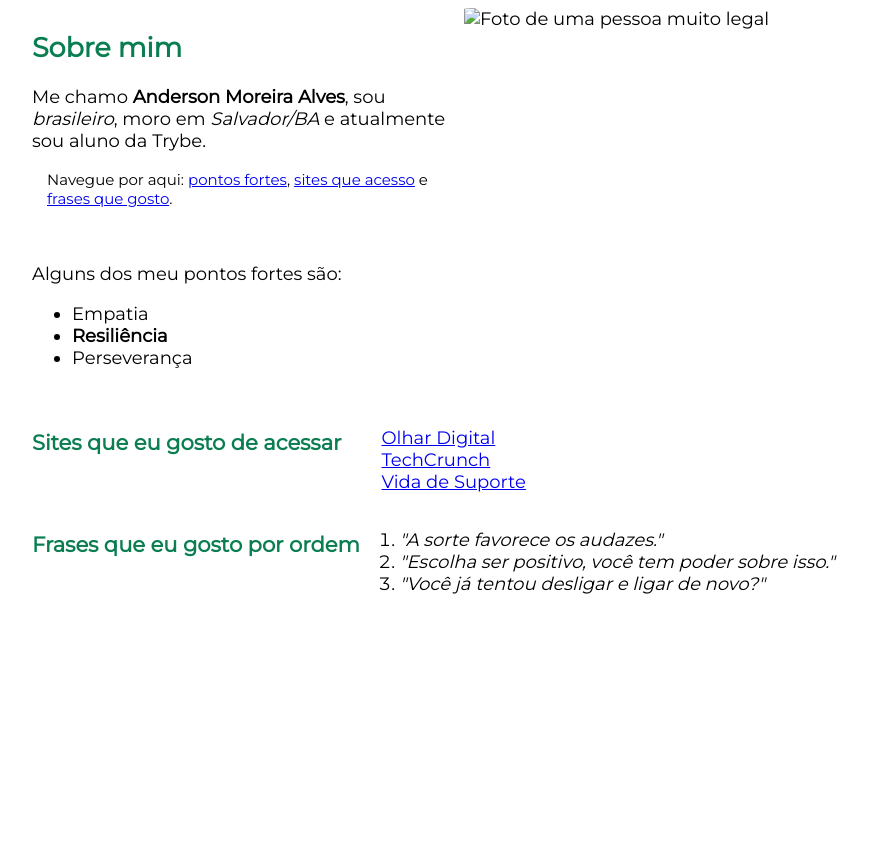
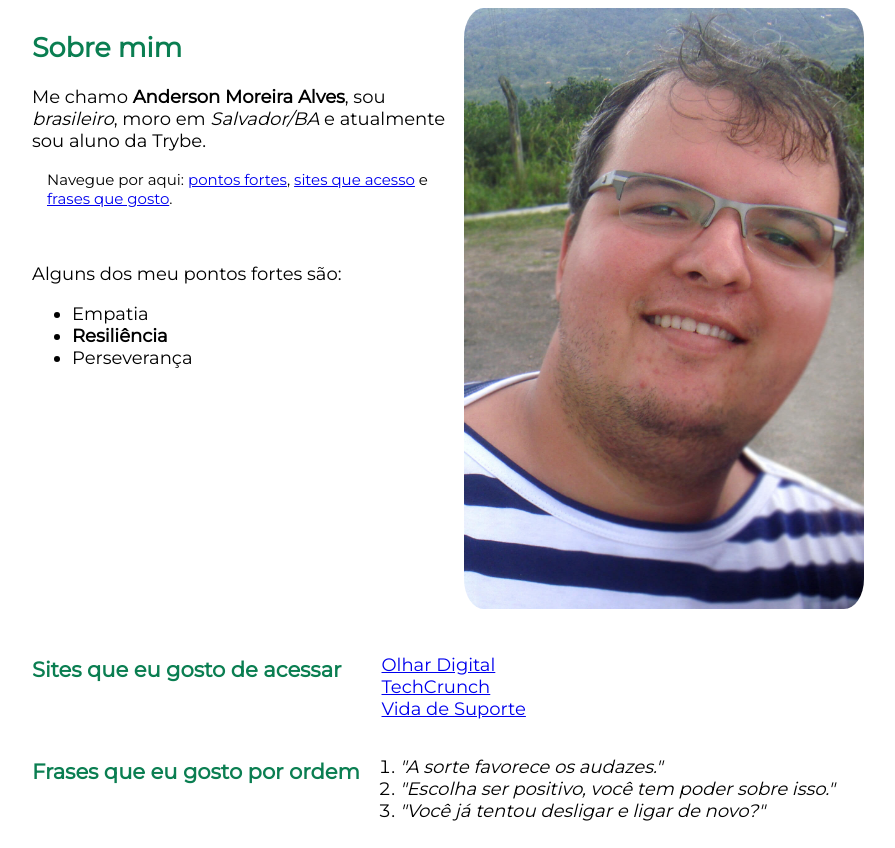
Before and after one commit to andersonmalves/andersonmalves-old, a plain HTML site: page index.html in a window 1280 px wide. Shown: the part 92-940 px from the top of the page, without its empty margins (128-1023 px from the left). Before the commit the page ends 800 px from the top, so only its background shows below. Drawn offline with Linux system fonts and the light colour scheme.

Commit message:
atualizei URL da foto

```diff
--- a/index.html
+++ b/index.html
@@ -73,7 +73,7 @@
       </ul>
     </div>
     <div class="foto">
-      <img src="images/minha-foto.jpg" alt="Foto de uma pessoa muito legal" width="400px"/>
+      <img src="minha-foto.jpg" alt="Foto de uma pessoa muito legal" width="400px"/>
     </div>
   </div>
 
```
